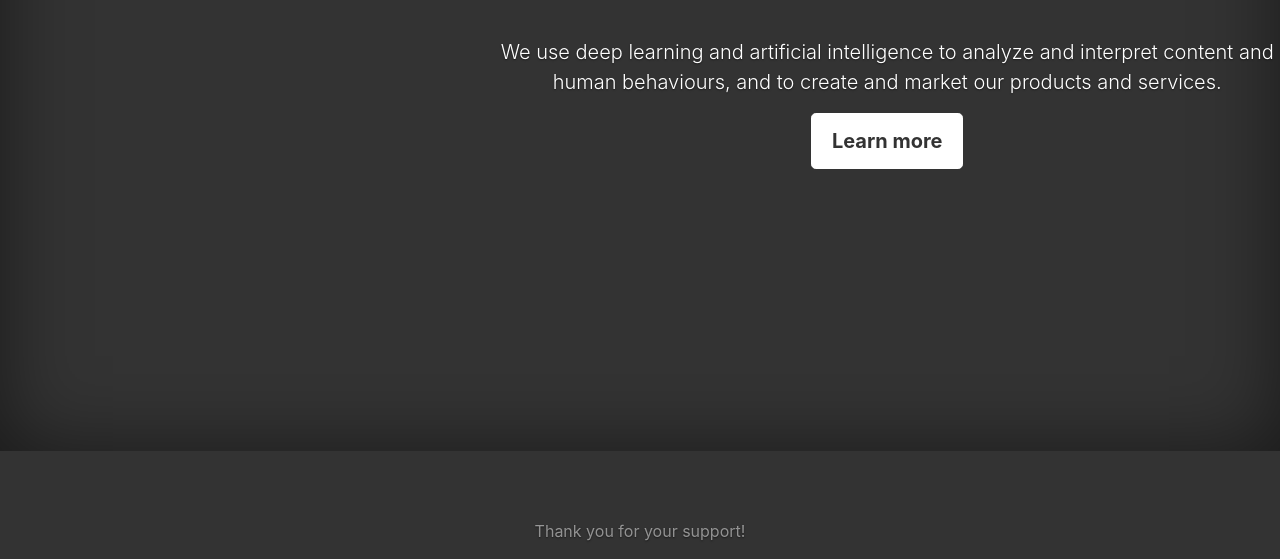
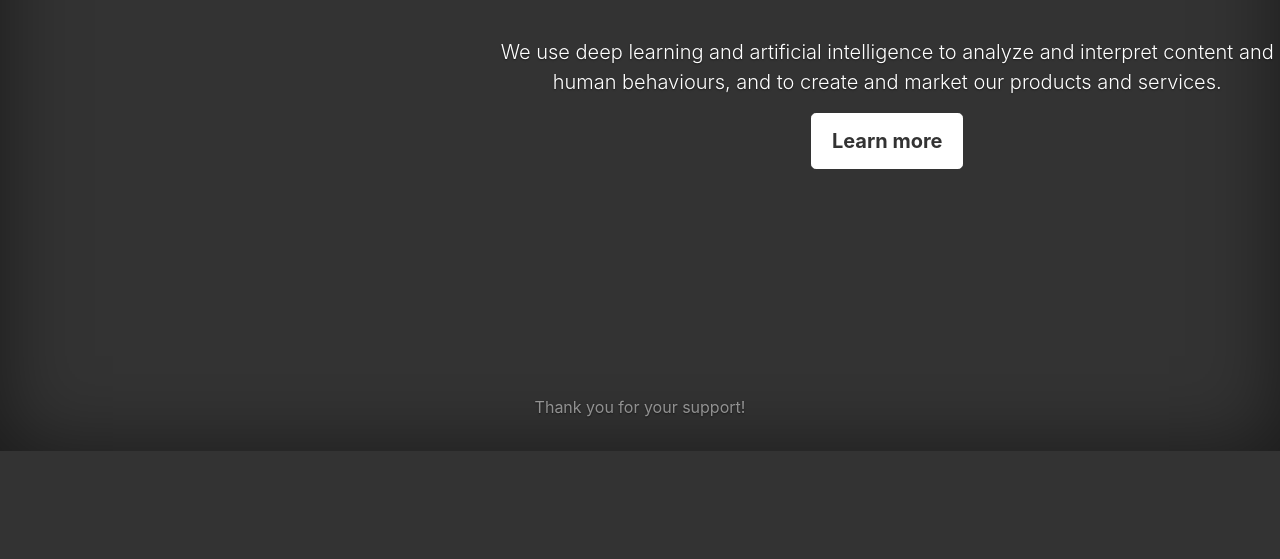
Before and after one commit to appjacket/appjacket.github.io, a plain HTML site: page dev_index.html in a window 1280 px wide. Shown: the part 349-908 px from the top of the page. After the commit the page ends 800 px from the top, so only its background shows below. Drawn offline with nearby package versions, Linux system fonts and the light colour scheme; a script that the page names is missing.

Commit message:
Update dev_index.html

```diff
--- a/dev_index.html
+++ b/dev_index.html
@@ -33,7 +33,7 @@
   </header>
   <div class="cover-container d-flex w-100 h-100 p-3 mx-auto flex-column">
 
-  <div class="max-container-height">
+
   <main role="main" class="inner cover">
     <div class="vertical-center">
       <h1 class="cover-heading">Welcome to AppJacket!</h1>
@@ -52,7 +52,6 @@
     </div>
   </footer>
 </div>
-    </div>
 
 
 
```
